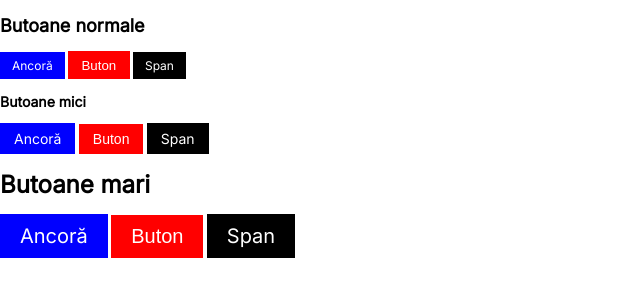
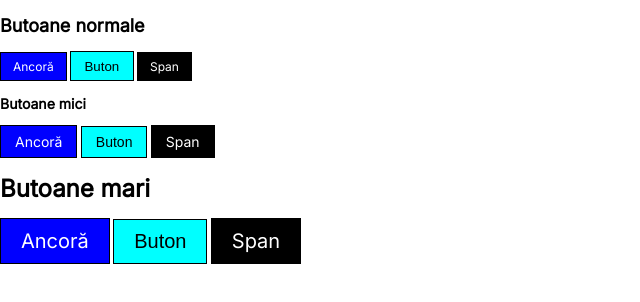
Before and after one commit to ITSchool-Web-Heroines/Tema-Sass, a website built with Parcel: page src/index.html in a window 1280 px wide. Shown: the whole page, without its empty margins (0-640 px from the left). Built offline with nearby package versions, Linux system fonts and the light colour scheme.

Commit message:
Corectare

```diff
--- a/src/style.scss
+++ b/src/style.scss
@@ -22,42 +22,19 @@
     https://sass-lang.com/documentation/variables
     https://sass-lang.com/documentation/style-rules/parent-selector
 */
-
-@mixin text-and-bcg-color($color, $bcg-color) {
+@mixin button($color, $bcg-color) {
   color: $color;
   background-color: $bcg-color;
-}
-a {
-  @include text-and-bcg-color(#fff, #00f);
+  padding: 0.5em 1em;
+  cursor: pointer;
+  text-decoration: none;
+  border: 0.1rem solid black;
   &:hover,
   &:focus,
   &:active {
-    @include text-and-bcg-color(#00f, #fff);
+    color: $bcg-color;
+    background-color: $color;
   }
-}
-.btn {
-  @include text-and-bcg-color(#fff, #000);
-  &:hover,
-  &:focus,
-  &:active {
-    @include text-and-bcg-color(#000, #fff);
-  }
-}
-button {
-  @include text-and-bcg-color(#fff, red);
-  &:hover,
-  &:focus,
-  &:active {
-    @include text-and-bcg-color(red, #fff);
-  }
-}
-a,
-.btn,
-button {
-  cursor: pointer;
-  border: 0;
-  padding: 0.5em 1em;
-  text-decoration: none;
   &.sm {
     font-size: 0.875rem;
   }
@@ -65,3 +42,14 @@ button {
     font-size: 1.25rem;
   }
 }
+a {
+  @include button(white, blue);
+}
+
+.btn {
+  @include button(white, black);
+}
+
+button {
+  @include button(black, aqua);
+}
```
